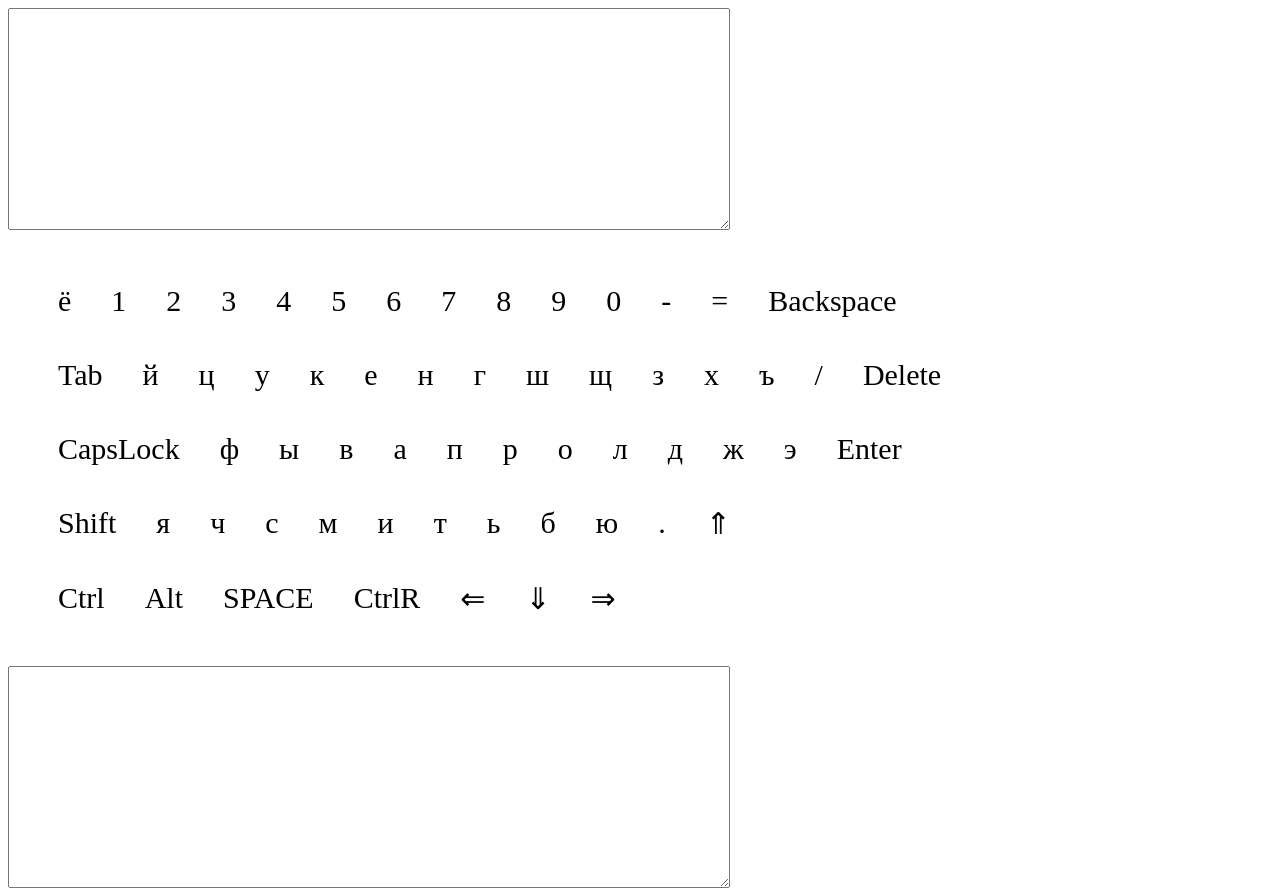
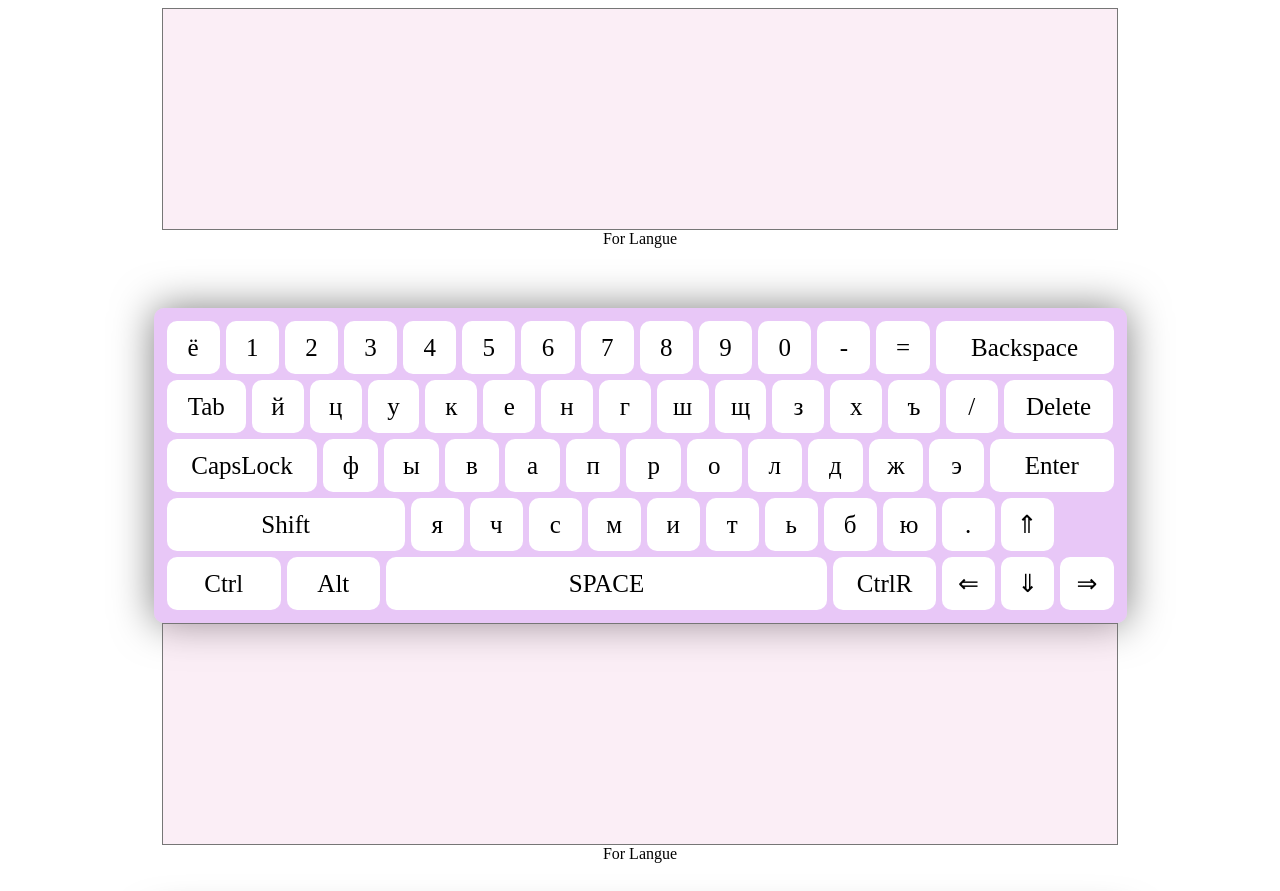
Before and after one commit to ValeryiaDemeneva/RSS-Virtual-Keyboard, a website built with webpack: page index.html in a window 1280 px wide. Shown: the top 891 px of the page. Built offline with nearby package versions, Linux system fonts and the light colour scheme; a web font is replaced by a local one.

Commit message:
feat: add styles

```diff
--- a/assets/style.css
+++ b/assets/style.css
@@ -1 +1,2 @@
-.keyboard{display:flex;flex-direction:column;font-size:30px;padding:30px}.keyboardLine{display:flex;flex-direction:row;padding:20px 0}.keyboardButton{padding:0 20px;cursor:pointer}.keyboardButton:active{color:red}textarea{font-size:30px;width:700px;padding:10px;height:200px}.active{border:2px solid #000}
+@import url(https://fonts.googleapis.com/css2?family=Volkhov&display=swap);
+.container{width:100%;display:flex;flex-direction:column;align-items:center;justify-content:center}.keyboard{display:flex;flex-direction:column;justify-content:center;background-color:rgba(165,38,224,.253);font-size:30px;padding:10px;box-shadow:0 0 40px rgba(0,0,0,.5);margin-top:60px;width:953px;border-radius:10px;font-family:"Volkhov",serif;font-size:25px}.keyboardLine{display:flex;flex-direction:row;justify-content:space-around;align-items:center}.keyboardLine:nth-child(4){margin-right:60px}.keyboardButton{display:flex;align-items:center;justify-content:center;width:60px;height:53px;margin:3px;text-align:center;cursor:pointer;background-color:#fff;border-radius:10px}.keyboardButton:active{color:#c0498f;border:2px solid #000}textarea{font-size:30px;width:934px;padding:10px;height:200px;background-color:rgba(235,179,213,.219);resize:none}.active{border:2px solid #000}div[data-key=SPACE]{width:498px;text-align:center}div[data-key=Backspace]{width:201px;text-align:center}div[data-key=Tab]{width:92px;text-align:center}div[data-key=Delete]{width:127px;text-align:center}div[data-key=CapsLock]{width:166px;text-align:center}div[data-key=CtrlR]{width:116px;text-align:center}div[data-key=Alt]{width:105px;text-align:center}div[data-key=Shift]{width:270px;text-align:center}div[data-key=Ctrl]{width:129px;text-align:center}div[data-key=Enter]{width:136px;text-align:center}
--- a/src/components/keyboard.js
+++ b/src/components/keyboard.js
@@ -4,10 +4,19 @@ let language = localStorage.getItem("lang") || "ru";
 let textValue = "";
 const body = document.querySelector("body");
 const container = document.createElement("div");
+container.classList.add("container");
 body.append(container);
 const textArea = document.createElement("textarea");
+
 textArea.value = textValue;
 container.append(textArea);
+const textAfter = document.createElement("div");
+textAfter.innerHTML = 'For Langue '
+textAfter.classList.add("textAfter");
+container.append(textAfter);
+
+
+
 
 const onAddClick = (button) => {
   const { innerHTML: text } = button;
@@ -156,6 +165,9 @@ const onKeyUpButton = (event) => {
       .classList.remove("active");
   } else if (code === "Enter") {
     textValue += "\n";
+    document
+      .querySelector("div[data-key='" + "\n" + "']")
+      .classList.remove("active");
   } else if (code === "CapsLock") {
     if (language === "ru") {
       onRenderKeyboard(ruLangCaps);
@@ -175,17 +187,14 @@ const onKeyUpButton = (event) => {
       localStorage.setItem("lang", "en");
     }
   } else if (code === "ArrowUp") {
-    textValue += "⇑";
     document
       .querySelector("div[data-key='" + "⇑" + "']")
       .classList.remove("active");
   } else if (code === "ArrowDown") {
-    textValue += "⇓";
     document
       .querySelector("div[data-key='" + "⇓" + "']")
       .classList.remove("active");
   } else if (code === "ArrowLeft") {
-    textValue += "⇐";
     document
       .querySelector("div[data-key='" + "⇐" + "']")
       .classList.remove("active");
@@ -211,7 +220,6 @@ const onKeyUpButton = (event) => {
       .querySelector("div[data-key='" + "Shift" + "']")
       .classList.remove("active");
   } else if (code === "ArrowRight") {
-    textValue += "⇒";
     document
       .querySelector("div[data-key='" + "⇒" + "']")
       .classList.remove("active");
@@ -300,6 +308,10 @@ const onKeyDownButton = (event) => {
     document
       .querySelector("div[data-key='" + "SPACE" + "']")
       .classList.add("active");
+  } else if (code === "Enter") {
+    document
+      .querySelector("div[data-key='" + "\n" + "']")
+      .classList.add("active");
   } else if (code === "AltLeft") {
     event.preventDefault();
     document
--- a/src/index.scss
+++ b/src/index.scss
@@ -1,29 +1,107 @@
+@import url("https://fonts.googleapis.com/css2?family=Volkhov&display=swap");
+
+.container {
+  width: 100%;
+  display: flex;
+  flex-direction: column;
+  align-items: center;
+  justify-content: center;
+}
 .keyboard {
   display: flex;
   flex-direction: column;
+  justify-content: center;
+  background-color: rgba(165, 38, 224, 0.253);
   font-size: 30px;
-  padding: 30px;
+  padding: 10px;
+  box-shadow: 0 0 40px rgba(0, 0, 0, 0.5);
+  margin-top: 60px;
+  width: 953px;
+  border-radius: 10px;
+  font-family: "Volkhov", serif;
+  font-size: 25px;
 }
 .keyboardLine {
   display: flex;
   flex-direction: row;
-  padding: 20px 0;
+  justify-content: space-around;
+  align-items: center;
+  &:nth-child(4) {
+    margin-right: 60px;
+  }
+
 }
 .keyboardButton {
-  padding: 0 20px;
+  display: flex;
+  align-items: center;
+  justify-content: center;
+  width: 60px;
+  height: 53px;
+  margin: 3px;
+  text-align: center;
   cursor: pointer;
   &:active {
-    color: red;
+    color: rgb(192, 73, 143);
+
+    border: 2px solid black;
   }
+  background-color: white;
+  border-radius: 10px;
 }
 
 textarea {
   font-size: 30px;
-  width: 700px;
+  width: 934px;
   padding: 10px;
   height: 200px;
+  background-color: rgba(235, 179, 213, 0.219);
+  resize: none;
 }
 
 .active {
   border: 2px solid black;
 }
+
+div[data-key="SPACE"] {
+  width: 498px;
+  text-align: center;
+}
+div[data-key="Backspace"] {
+  width: 201px;
+  text-align: center;
+}
+div[data-key="Tab"] {
+  width: 92px;
+  text-align: center;
+}
+div[data-key="Delete"] {
+  width: 127px;
+  text-align: center;
+}
+div[data-key="CapsLock"] {
+  width: 166px;
+  text-align: center;
+}
+div[data-key="CtrlR"] {
+  width: 116px;
+  text-align: center;
+}
+div[data-key="Alt"] {
+  width: 105px;
+  text-align: center;
+}
+div[data-key="Shift"] {
+  width: 270px;
+  text-align: center;
+}
+div[data-key="Ctrl"] {
+  width: 129px;
+  text-align: center;
+}
+div[data-key="Enter"] {
+  width: 136px;
+  text-align: center;
+}
+.textAfter {
+
+}
```
Also changed, not shown: assets/scripts.js.
